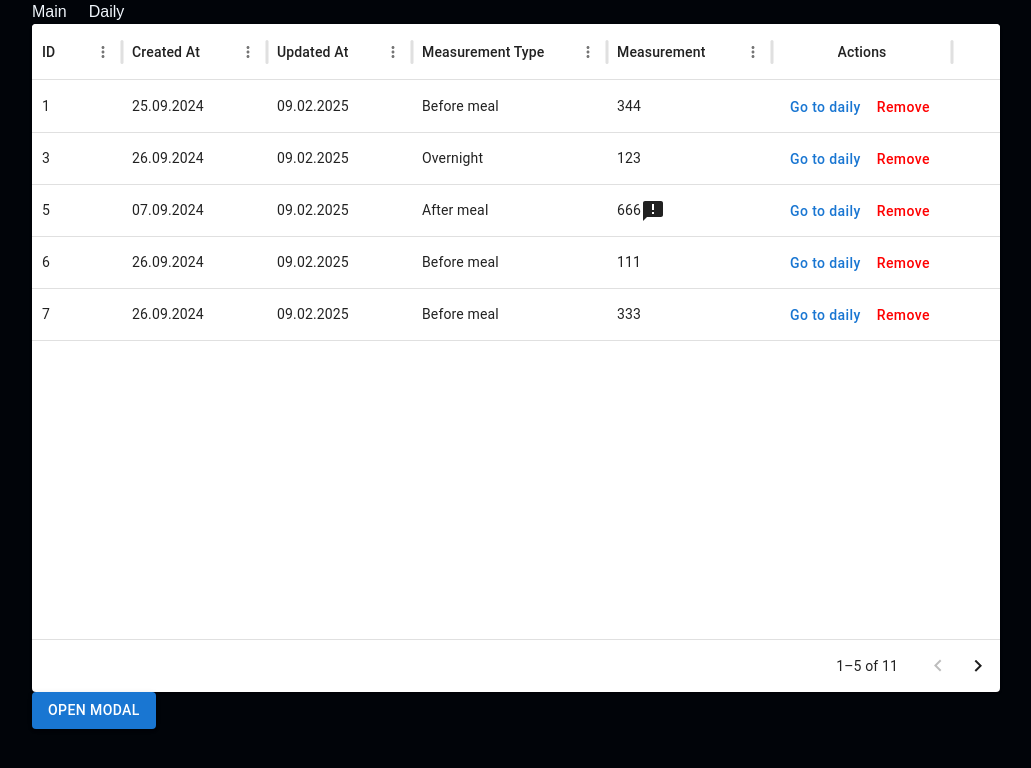
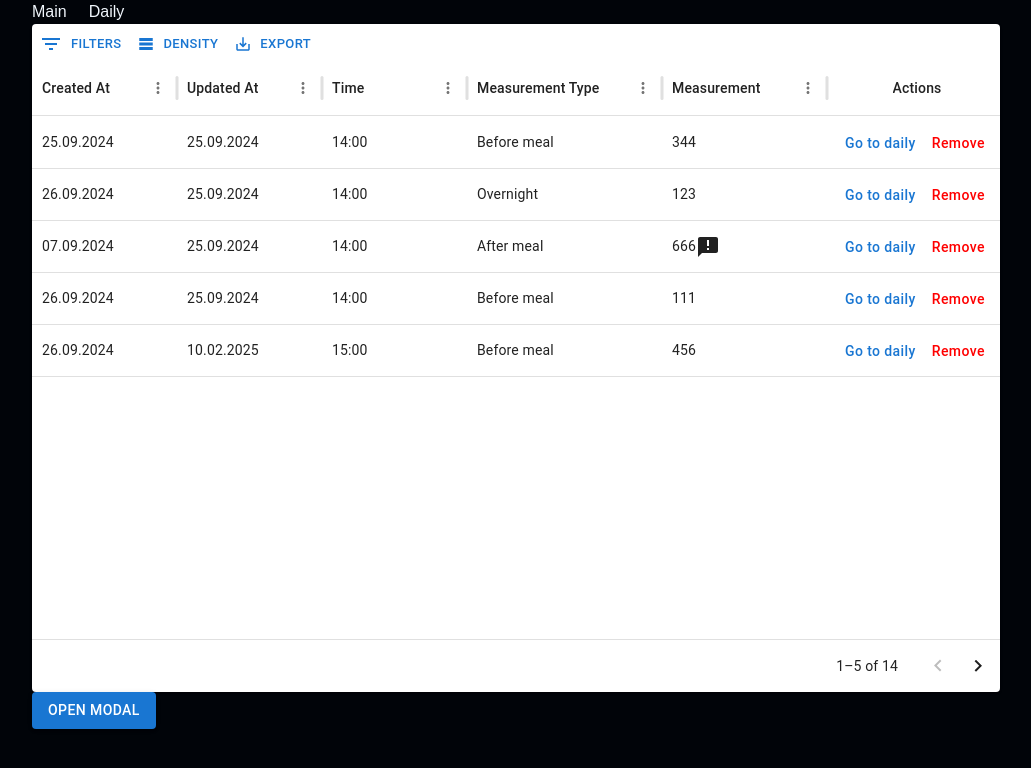
Before and after one commit to Vladislav-096/blood-sugar-monitoring-diary, a React (Vite) app: page / in a window 1280 px wide. Shown: the top 768 px of the page, without its empty margins (124-1155 px from the left). Built offline with nearby package versions, Linux system fonts and the light colour scheme; data requests are answered from the project's data file; a web font is replaced by a local one.

Commit message:
feat: added time field to measurement resources. Implemented functionality to add and edit time cells. Removed ID  coloumn from the table

```diff
--- a/db.json
+++ b/db.json
@@ -3,21 +3,24 @@
     {
       "id": "1",
       "createdAt": 1727260055,
-      "updatedAt": 1739113640,
+      "updatedAt": 1727260055,
+      "time": "14:00",
       "typeOfMeasurement": "1",
       "measurement": 344
     },
     {
       "id": "3",
       "createdAt": 1727353655,
-      "updatedAt": 1739110699,
+      "updatedAt": 1727260055,
+      "time": "14:00",
       "typeOfMeasurement": "4",
       "measurement": 123
     },
     {
       "id": "5",
       "createdAt": 1725742800,
-      "updatedAt": 1739103692,
+      "updatedAt": 1727260055,
+      "time": "14:00",
       "typeOfMeasurement": "2",
       "measurement": 666,
       "afterMealMeasurement": {
@@ -32,58 +35,90 @@
     {
       "id": "6",
       "createdAt": 1727368055,
-      "updatedAt": 1739100103,
+      "updatedAt": 1727260055,
+      "time": "14:00",
       "typeOfMeasurement": "1",
       "measurement": 111
     },
     {
       "id": "7",
       "createdAt": 1727371655,
-      "updatedAt": 1739110847,
+      "updatedAt": 1739215849,
+      "time": "15:00",
       "typeOfMeasurement": "1",
-      "measurement": 333
+      "measurement": 456
     },
     {
       "id": "8",
       "createdAt": 1727371655,
-      "updatedAt": 1739110685,
+      "updatedAt": 1727260055,
+      "time": "14:00",
       "typeOfMeasurement": "5",
       "measurement": 33
     },
     {
       "id": "0194a81a-5460-73ca-a969-0c3af845e16c",
       "createdAt": 1725829200,
-      "updatedAt": 1739113676,
+      "updatedAt": 1727260055,
+      "time": "14:00",
       "typeOfMeasurement": "5",
       "measurement": 333
     },
     {
       "id": "0194eac0-d847-7369-805a-0e61273984a0",
       "createdAt": 1739105294,
-      "updatedAt": 1739105294,
+      "updatedAt": 1727260055,
+      "time": "14:00",
       "typeOfMeasurement": "1",
       "measurement": 123
     },
     {
       "id": "0194eac4-600d-716b-a57f-2c7b04be0f8d",
       "createdAt": 1739105525,
-      "updatedAt": 1739105525,
+      "updatedAt": 1727260055,
+      "time": "14:00",
       "typeOfMeasurement": "1",
       "measurement": 123
     },
     {
       "id": "0194eaca-5ac3-75d5-92f2-b28a2d04980b",
       "createdAt": 1739105895,
-      "updatedAt": 1739105895,
+      "updatedAt": 1739206001,
+      "time": "23:33",
       "typeOfMeasurement": "2",
       "measurement": 666
     },
     {
       "id": "0194ead5-0f83-771e-a4f5-3821af7d5fd9",
       "createdAt": 1739221200,
-      "updatedAt": 1739221200,
+      "updatedAt": 1727260055,
+      "time": "14:00",
       "typeOfMeasurement": "5",
       "measurement": 55
+    },
+    {
+      "id": "0194f12b-1e98-7703-be0e-634ec3f0e3cd",
+      "time": "14:00",
+      "createdAt": 1739048400,
+      "updatedAt": 1739212922,
+      "typeOfMeasurement": "1",
+      "measurement": 890
+    },
+    {
+      "id": "0194f12f-c197-7400-adc3-f14c237bc944",
+      "createdAt": 1738443600,
+      "time": "11:11",
+      "updatedAt": 1739213226,
+      "typeOfMeasurement": "1",
+      "measurement": 677
+    },
+    {
+      "id": "0194f15b-6fed-7588-8fac-9f00335e5bcf",
+      "createdAt": 1740171600,
+      "time": "23:23",
+      "updatedAt": 1739216117,
+      "typeOfMeasurement": "5",
+      "measurement": 543
     }
   ],
   "typesOfMeasuremens": [
--- a/src/app/measurements.ts
+++ b/src/app/measurements.ts
@@ -19,6 +19,7 @@ const MeasurementSchema = z.object({
   id: z.string(),
   createdAt: z.number(),
   updatedAt: z.number(),
+  time: z.string().regex(/^([01]\d|2[0-3]):([0-5]\d)$/, "Invalid time format"),
   typeOfMeasurement: z.string(),
   measurement: z.number(),
   afterMealMeasurement: AfterMealMeasurementSchema.optional(),
--- /dev/null
+++ b/src/components/CustomTimePicker/CustomTimePicker.tsx
@@ -0,0 +1,45 @@
+import { GridRenderEditCellParams } from "@mui/x-data-grid";
+import { LocalizationProvider, TimePicker } from "@mui/x-date-pickers";
+import { AdapterDayjs } from "@mui/x-date-pickers/AdapterDayjs/AdapterDayjs";
+import dayjs from "dayjs";
+import { useState } from "react";
+
+interface CustomTimePicker {
+  initialValue: string;
+  params: GridRenderEditCellParams;
+}
+
+export const CustomTimePicker = ({
+  initialValue,
+  params,
+}: CustomTimePicker) => {
+  const [convertedTime, setConvertedTime] = useState<string>(initialValue); // YYYY-MM-DDTHH:mm
+
+  const handleOnTimeChange = (newValue: dayjs.Dayjs | null) => {
+    if (newValue) {
+      const newTime = newValue.format("HH:mm");
+      console.log("newTime", newTime);
+      setConvertedTime(newValue.format("YYYY-MM-DDTHH:mm"));
+      params.api.setEditCellValue(
+        {
+          id: params.id,
+          field: params.field,
+          value: newTime,
+        },
+        true
+      ); // true означает немедленное применение изменений
+    }
+  };
+
+  return (
+    <LocalizationProvider dateAdapter={AdapterDayjs}>
+      <TimePicker
+        label="Time"
+        value={dayjs(convertedTime)}
+        onChange={handleOnTimeChange}
+        // ampm={false}
+        format="HH:mm"
+      />
+    </LocalizationProvider>
+  );
+};
--- a/src/components/Table/Table.tsx
+++ b/src/components/Table/Table.tsx
@@ -7,10 +7,9 @@ import {
   DataGrid,
   GridCellParams,
   GridColDef,
-  GridRenderCellParams,
   GridRenderEditCellParams,
-  GridRowId,
   GridRowModel,
+  GridToolbar,
   GridValidRowModel,
 } from "@mui/x-data-grid";
 import { getDateStringFromUnix } from "../../utils/getDateStringFromUnix";
@@ -25,9 +24,13 @@ import { EditAfterMeasurementModal } from "../../features/editAfterMealMeasureme
 import { initialAfterMealMeasurement } from "../../constants/constants";
 import { CustomSelectTypeOfMeasurement } from "../CustomSelectTypeOfMeasurement/CustomSelectTypeOfMeasurement";
 import { CustomDatePicker } from "../CustomDatePicker/CustomDatePicker";
-import { convertTimestampToDate } from "../../utils/dateConvert";
+import {
+  convertTime,
+  convertTimestampToDate,
+} from "../../utils/dateTimeConvert";
 import dayjs from "dayjs";
 import { areObjectsEqual } from "../../utils/areObjectsEqual";
+import { CustomTimePicker } from "../CustomTimePicker/CustomTimePicker";
 
 interface Table {
   rows: Measurement[];
@@ -78,13 +81,13 @@ export const Table = ({
     },
   }));
 
-  const commonRenderCell = (param: GridRenderCellParams) => {
-    return (
-      <HtmlTooltip title={param.value}>
-        <span>{param.value}</span>
-      </HtmlTooltip>
-    );
-  };
+  // const commonRenderCell = (param: GridRenderCellParams) => {
+  //   return (
+  //     <HtmlTooltip title={param.value}>
+  //       <span>{param.value}</span>
+  //     </HtmlTooltip>
+  //   );
+  // };
 
   // type Row = (typeof rows)[number];
 
@@ -101,14 +104,14 @@ export const Table = ({
   // };
 
   const columns: GridColDef[] = [
-    {
-      field: "id",
-      headerName: "ID",
-      width: 90,
-      renderCell: commonRenderCell,
+    // {
+    //   field: "id",
+    //   headerName: "ID",
+    //   width: 90,
+    //   renderCell: commonRenderCell,
 
-      // editable: true,
-    },
+    //   // editable: true,
+    // },
     {
       field: "createdAt",
       headerName: "Created At",
@@ -131,6 +134,20 @@ export const Table = ({
       width: 145,
       valueFormatter: (value) => getDateStringFromUnix(value),
       // editable: true,
+    },
+    {
+      field: "time",
+      headerName: "Time",
+      width: 145,
+      editable: true,
+      renderEditCell: (params: GridRenderEditCellParams) => {
+        return (
+          <CustomTimePicker
+            initialValue={convertTime(params.value)}
+            params={params}
+          />
+        );
+      },
     },
     {
       field: "typeOfMeasurement",
@@ -314,9 +331,9 @@ export const Table = ({
     async (
       newRow: GridRowModel,
       oldRow: GridValidRowModel,
-      params: {
-        rowId: GridRowId;
-      }
+      // params: {
+      //   rowId: GridRowId;
+      // }
     ) => {
       const areObjectsTheSame = areObjectsEqual(newRow, oldRow);
 
@@ -391,22 +408,18 @@ export const Table = ({
         <DataGrid
           rows={rows}
           columns={columns}
-          // initialState={{ pagination: { paginationModel } }}
           paginationModel={paginationModel}
           pageSizeOptions={[5]}
-          // onRowClick={handleRowClick}
-          // checkboxSelection={false}
-          // disableColumnMenu
-          // disableColumnResize
           disableColumnSelector
           sx={{ border: 0 }}
-          // disableMultipleRowSelection
           disableRowSelectionOnClick
           onPaginationModelChange={handlePaginationModelChange}
-          // onCellEditStop={handleCellEditStop}
           processRowUpdate={processRowUpdate}
           onProcessRowUpdateError={handleProcessRowUpdateError}
           onCellDoubleClick={handleCellDoubleClick}
+          slots={{
+            toolbar: GridToolbar,
+          }}
         />
       </Paper>
       <ConfirmModal
--- a/src/constants/constants.ts
+++ b/src/constants/constants.ts
@@ -2,6 +2,7 @@ export const API_URL = "http://localhost:8653";
 
 export const initialAfterMealMeasurement = {
   id: "",
+  time: "",
   createdAt: 0,
   updatedAt: 0,
   typeOfMeasurement: "",
--- a/src/features/measurementModal/MeasurementModal.tsx
+++ b/src/features/measurementModal/MeasurementModal.tsx
@@ -22,10 +22,17 @@ import {
   MeasurementData,
 } from "../../types/types";
 import { modalContentStyles } from "../../utils/modalContentStyles";
-import { DatePicker, LocalizationProvider } from "@mui/x-date-pickers";
+import {
+  DatePicker,
+  LocalizationProvider,
+  TimePicker,
+} from "@mui/x-date-pickers";
 import { AdapterDayjs } from "@mui/x-date-pickers/AdapterDayjs";
 import dayjs from "dayjs";
-import { convertTimestampToDate } from "../../utils/dateConvert";
+import {
+  convertTime,
+  convertTimestampToDate,
+} from "../../utils/dateTimeConvert";
 
 interface MeasurementModal {
   open: boolean;
@@ -35,10 +42,10 @@ interface MeasurementModal {
 
 interface FormTypes {
   createdAt: number;
+  time: string;
   typeOfMeasurement: string;
   afterMealMeasurement: AfterMealMeasurement;
   measurement: string;
-  updatedAt: string;
 }
 
 // interface afterMealFields {
@@ -69,6 +76,9 @@ export const MeasurementModal = ({ open, handleClose }: MeasurementModal) => {
   const [createdAt, setCreatedAt] = useState<string>(
     convertTimestampToDate(dayjs().unix())
   ); // YYYY-MM-DD
+  const [convertedTime, setConvertedTime] = useState<string>(
+    convertTime(dayjs().format("HH:mm"))
+  ); // YYYY-MM-DDTHH:mm
   const typesOptions = [...typeOfMeasurementsState.typesOfMeasurements];
 
   const handleDateChange = (newValue: dayjs.Dayjs | null) => {
@@ -76,6 +86,14 @@ export const MeasurementModal = ({ open, handleClose }: MeasurementModal) => {
       const newDate = newValue.unix();
       setCreatedAt(newValue.format("YYYY-MM-DD"));
       setValue("createdAt", newDate);
+    }
+  };
+
+  const handleOnTimeChange = (newValue: dayjs.Dayjs | null) => {
+    if (newValue) {
+      setConvertedTime(newValue.format("YYYY-MM-DDTHH:mm"));
+      setValue("time", newValue.format("HH:mm"));
+      trigger("time");
     }
   };
 
@@ -148,9 +166,11 @@ export const MeasurementModal = ({ open, handleClose }: MeasurementModal) => {
   const resetValues = () => {
     reset();
     setValue("createdAt", dayjs().unix());
+    setValue("time", dayjs().format("HH:mm"));
     setValue("measurement", "");
     setValue("typeOfMeasurement", "");
     setCreatedAt(dayjs().format("YYYY-MM-DD"));
+    setConvertedTime(dayjs().format("YYYY-MM-DDTHH:mm"));
     setMeasurementType("");
     setMeasurement("");
     clearErrors();
@@ -170,7 +190,8 @@ export const MeasurementModal = ({ open, handleClose }: MeasurementModal) => {
     let data: MeasurementData = {
       id: measurementId,
       createdAt: unixTimestampDate,
-      updatedAt: unixTimestampDate,
+      time: formData.time,
+      updatedAt: dayjs().unix(),
       typeOfMeasurement: typeOfMeasurement[0].id,
       measurement: measurement,
     };
@@ -192,6 +213,7 @@ export const MeasurementModal = ({ open, handleClose }: MeasurementModal) => {
 
   useEffect(() => {
     setValue("createdAt", dayjs().unix());
+    setValue("time", dayjs().format("HH:mm"));
   }, [setValue]);
 
   return (
@@ -241,6 +263,27 @@ export const MeasurementModal = ({ open, handleClose }: MeasurementModal) => {
               </LocalizationProvider>
               {errors.createdAt && (
                 <FormHelperText>{errors.createdAt.message}</FormHelperText>
+              )}
+            </FormControl>
+            <FormControl error={errors.time ? true : false} fullWidth>
+              <LocalizationProvider dateAdapter={AdapterDayjs}>
+                <Controller
+                  name="time"
+                  control={control}
+                  rules={testRules}
+                  render={() => (
+                    <TimePicker
+                      label="Time"
+                      value={dayjs(convertedTime)}
+                      onChange={handleOnTimeChange}
+                      format="HH:mm"
+                      slots={{ textField: TextField }}
+                    />
+                  )}
+                />
+              </LocalizationProvider>
+              {errors.time && (
+                <FormHelperText>{errors.time.message}</FormHelperText>
               )}
             </FormControl>
             <FormControl fullWidth>
--- a/src/types/types.ts
+++ b/src/types/types.ts
@@ -12,8 +12,8 @@ export interface AfterMealMeasurement {
 export type FieldName =
   | "typeOfMeasurement"
   | "measurement"
+  | "time"
   | "createdAt"
-  | "updatedAt"
   | "afterMealMeasurement"
   | `afterMealMeasurement.meal.${number}`
   | `afterMealMeasurement.meal.${number}.portion`
@@ -24,6 +24,7 @@ export type ModifiedMeal = Omit<Meal, "portion"> & { portion: number };
 export interface MeasurementData {
   id: string;
   createdAt: number;
+  time: string;
   updatedAt: number;
   typeOfMeasurement: string;
   measurement: number;
--- a/src/utils/areObjectsEqual.ts
+++ b/src/utils/areObjectsEqual.ts
@@ -9,6 +9,7 @@ export const areObjectsEqual = (
   if (newRow.id !== oldRow.id) return false;
   if (newRow.createdAt !== oldRow.createdAt) return false;
   if (newRow.updatedAt !== oldRow.updatedAt) return false;
+  if (newRow.time !== oldRow.time) return false;
   if (newRow.measurement !== oldRow.measurement) return false;
 
   // Сравнение afterMealMeasurement
--- a/src/utils/dateConvert.ts
+++ /dev/null
@@ -1,6 +0,0 @@
-import dayjs from "dayjs";
-
-export const convertTimestampToDate = (timestamp: number) => {
-  const result = dayjs(timestamp * 1000).format("YYYY-MM-DD");
-  return result;
-};
--- /dev/null
+++ b/src/utils/dateTimeConvert.ts
@@ -0,0 +1,14 @@
+import dayjs from "dayjs";
+
+export const convertTimestampToDate = (timestamp: number) => {
+  const result = dayjs(timestamp * 1000).format("YYYY-MM-DD");
+  return result;
+};
+
+export const convertTime = (time: string) => {
+  const [hours, minutes] = time.split(":").map(Number);
+  return dayjs()
+    .set("hour", hours)
+    .set("minute", minutes)
+    .format("YYYY-MM-DDTHH:mm");
+};
```
